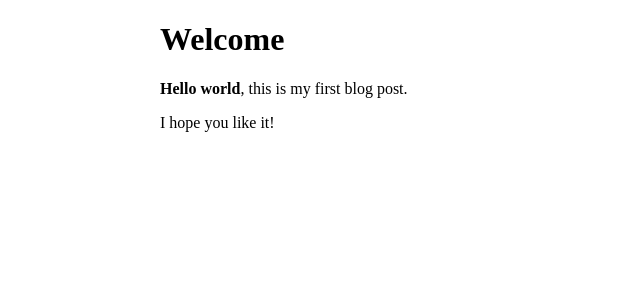
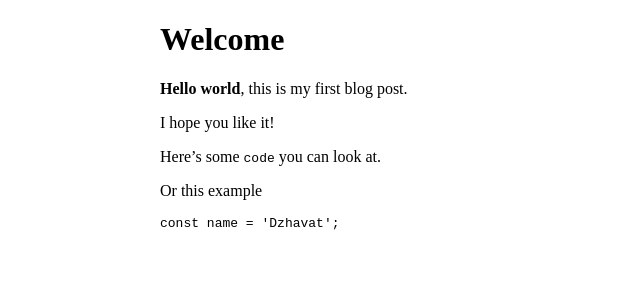
Before and after one commit to dzhavat/dzhavat.github.io, a Jekyll site: the page built from _posts/2019-05-11-new-blog-post.md, in a window 1280 px wide. Shown: the top 300 px of the page, without its empty margins (0-640 px from the left). Built offline with Jekyll 4.4.1, drawn with Linux system fonts in a browser that asks for light colours; our own code applies the rules of GitHub Pages for plain Markdown files.

Commit message:
Update 2019-05-11-new-blog-post.md

````diff
--- a/_posts/2019-05-11-new-blog-post.md
+++ b/_posts/2019-05-11-new-blog-post.md
@@ -7,3 +7,11 @@ title:  "Welcome"
 **Hello world**, this is my first blog post.
 
 I hope you like it!
+
+Here's some `code` you can look at.
+
+Or this example
+
+```ts
+const name = 'Dzhavat';
+```
````
